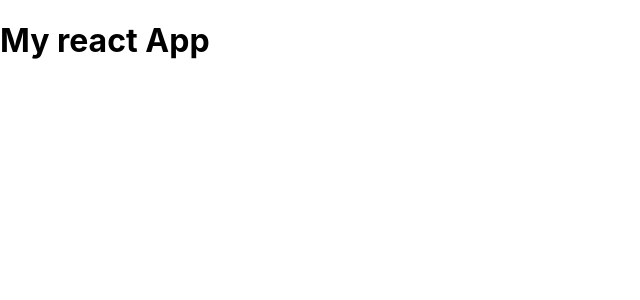
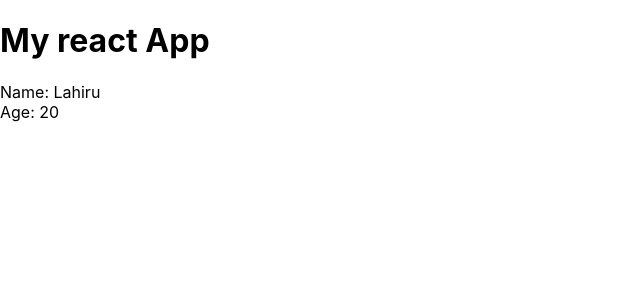
Before and after one commit to LuckyMadu/react-playlist, a React (Create React App) app in the folder myapp/: page / in a window 1280 px wide. Shown: the top 300 px of the page, without its empty margins (0-640 px from the left). Built offline with nearby package versions, Linux system fonts and the light colour scheme.

Commit message:
create a new component called Lahiru and add it to App.js

```diff
--- a/myapp/src/App.js
+++ b/myapp/src/App.js
@@ -1,10 +1,12 @@
 import React, { Component } from "react";
+import Lahiru from "./Lahiru";
 
 class App extends Component {
   render() {
     return (
       <div className="App">
         <h1>My react App</h1>
+        <Lahiru />
       </div>
     );
   }
--- /dev/null
+++ b/myapp/src/Lahiru.js
@@ -0,0 +1,14 @@
+import React, { Component } from "react";
+
+class Lahiru extends Component {
+  render() {
+    return (
+      <div className="lahiru">
+        <div>Name: Lahiru</div>
+        <div>Age: 20</div>
+      </div>
+    );
+  }
+}
+
+export default Lahiru;
```
